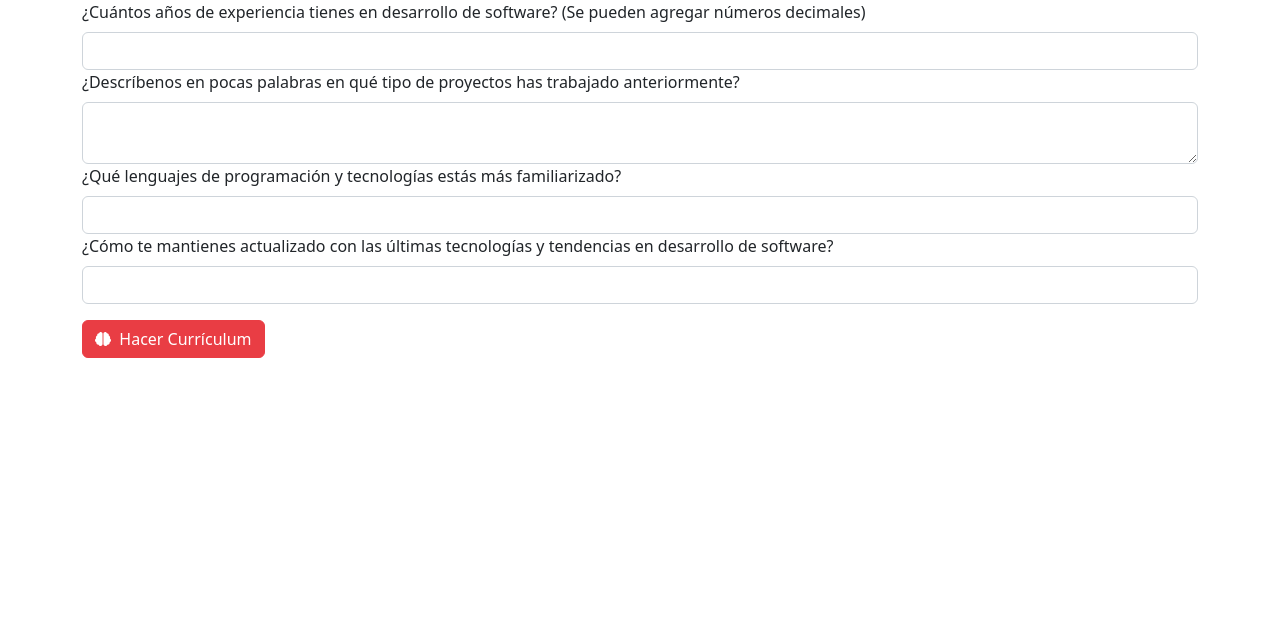
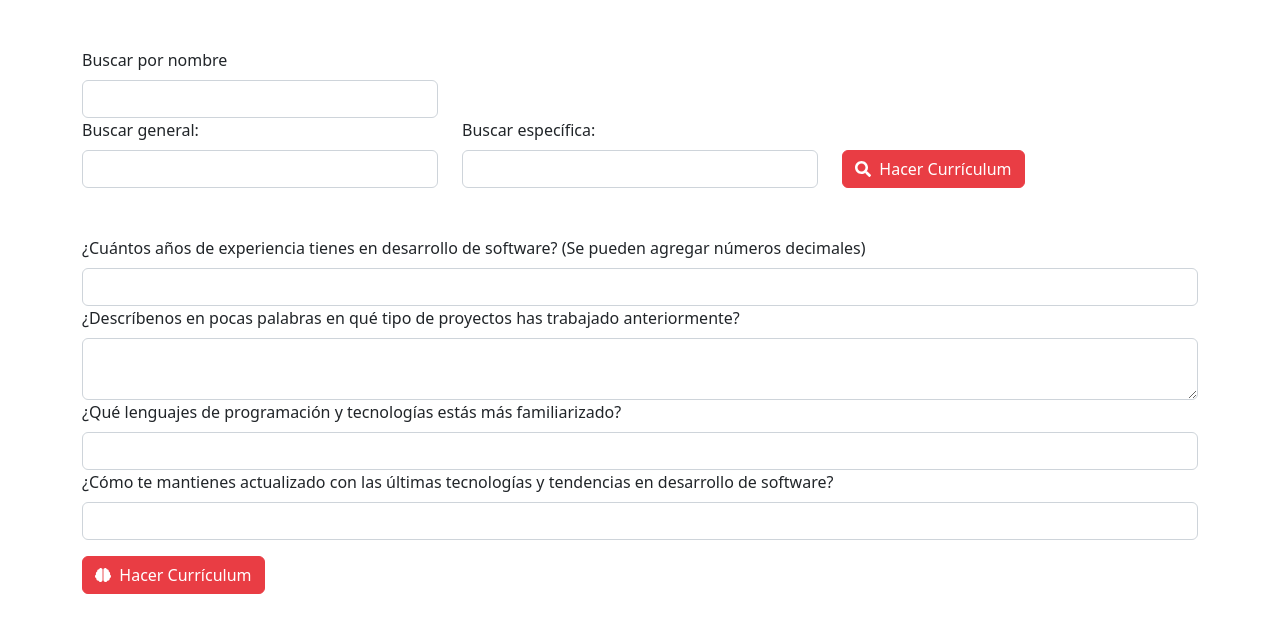
Before and after one commit to wizelineacademy/itesm-socioformador-ene-feb-2023-equipo-2, a Next.js app: page /colaboradores/generar-perfil in a window 1280 px wide. Shown: the top 632 px of the page. Built offline with nearby package versions, Linux system fonts and the light colour scheme.

Commit message:
feature/ employee search commented
Comments Added

```diff
--- /dev/null
+++ b/src/components/EmployeeCard.tsx
@@ -0,0 +1,14 @@
+import React from 'react'
+import * as FaIcons from "react-icons/fa";
+
+const EmployeeCard = () => {
+  return (
+    <>
+      <div className="container my-4">
+
+      </div>
+    </>
+  )
+}
+
+export default EmployeeCard
--- a/src/components/EmployeeSearch.tsx
+++ b/src/components/EmployeeSearch.tsx
@@ -1,19 +1,22 @@
 // TODO:
 // Cambiar los inputs por select boxes
+// https://react-select.com/home
+
 import React from "react";
-// https://react-select.com/home
 import * as FaIcons from "react-icons/fa";
 
 const EmployeeSearch = () =>  {
 
+  {/*funtion to filter the list using the data from the inputs*/}
   const handleFilterList = () => {
     alert("se van a buscar los empleados con lo seleccionado");
   };
 
   return (
     <>
-      <div className="container mt-5 mb-5">
+      <div className="container my-5">
 
+        {/*for searching employees by their name*/}
         <div className="row">
           <div className="col-md-4">
             <label className="form-label">
@@ -30,7 +33,7 @@ const EmployeeSearch = () =>  {
           </div>
         </div>
 
-
+        {/*for searching employees in a more general way, by area of development*/}
         <div className="row">
           <div className="col-md-4">
             <label className="form-label">
@@ -45,7 +48,7 @@ const EmployeeSearch = () =>  {
           </div>
         </div>
 
-
+        {/*for searching employees in a more specific way, by specific knowledge or skill*/}
         <div className="row">
           <div className="col-md-4">
             <input
--- a/src/pages/colaboradores/generar-perfil.tsx
+++ b/src/pages/colaboradores/generar-perfil.tsx
@@ -5,6 +5,8 @@
 import React, { useState } from "react";
 // import Select, {ValueType} from "react-select";
 import * as FaIcons from "react-icons/fa";
+import EmployeeSearch from "@/components/EmployeeSearch";
+import EmployeeCard from "@/components/EmployeeCard";
 
 const generarPerfil = () => {
   // React Hooks for managing component state
@@ -30,6 +32,8 @@ const generarPerfil = () => {
 
   return (
     <>
+      <EmployeeSearch />
+      <EmployeeCard />
       <div className="container">
         {/* Experience input field */}
         <label className="form-label">
```
Also changed, not shown: src/components/EmployeeCard.module.css (added), src/components/EmployeeSearch.module.css (deleted).
